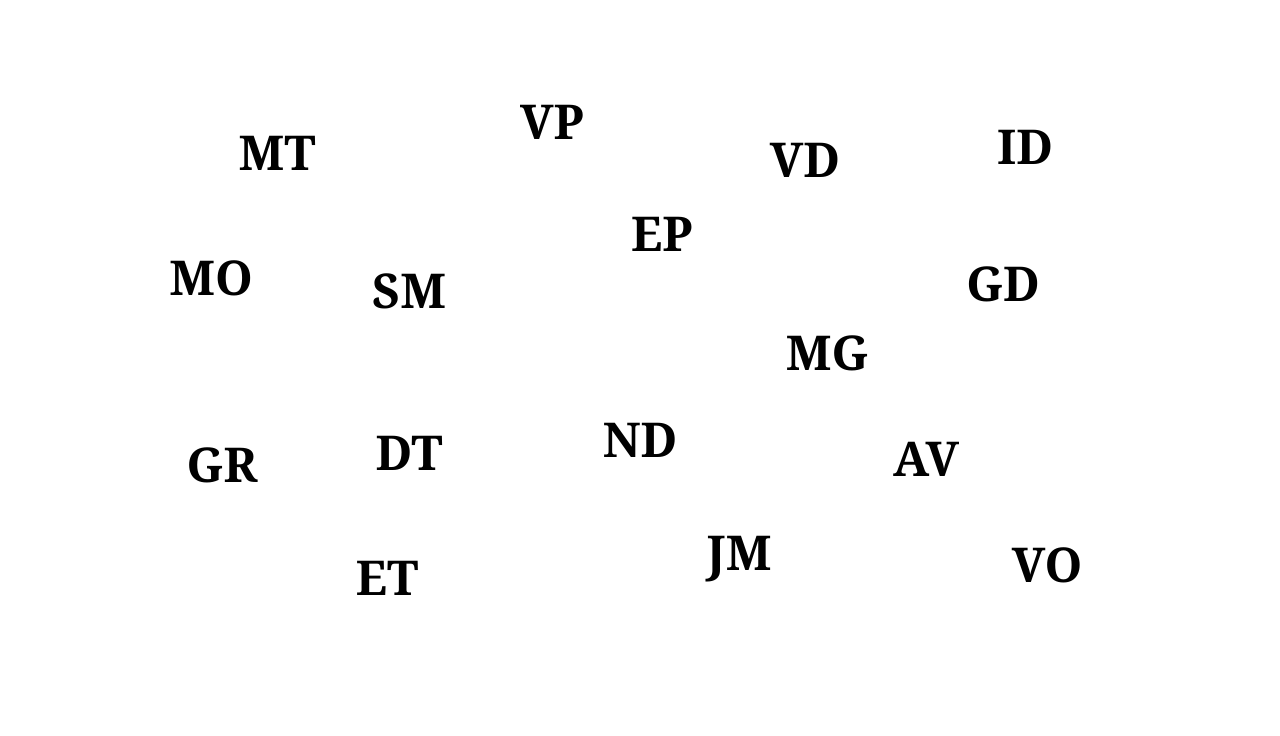
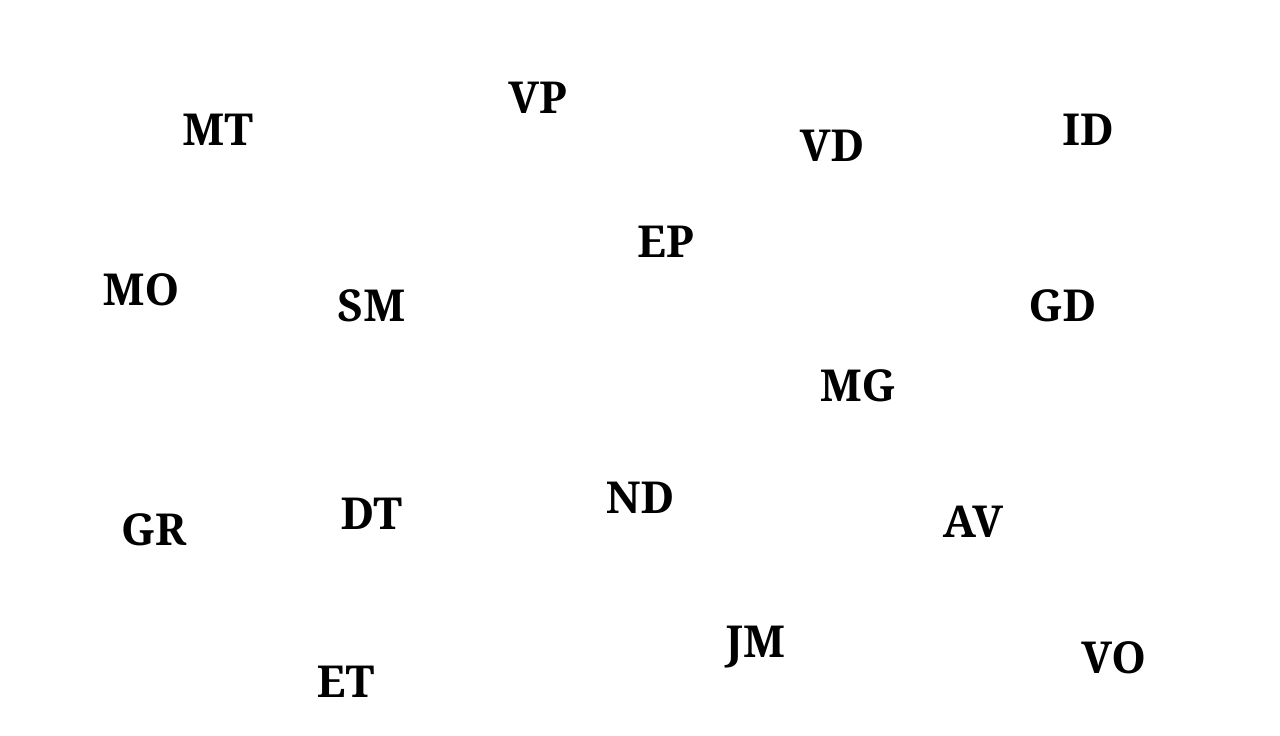
Before and after one commit to Anna579122/ovt, a plain HTML site: page index.html in a window 1280 px wide. Drawn offline with Linux system fonts and the light colour scheme; a web font is replaced by a local one.

Commit message:
Add files via upload

```diff
--- a/index.html
+++ b/index.html
@@ -1,18 +1,29 @@
 <!doctype html>
-<html lang="lv"><head><meta charset="utf-8"><meta name="viewport" content="width=device-width,initial-scale=1"><title>Profesijas</title><link rel="stylesheet" href="styles.css"></head>
-<body><main class="home"><a class="profession" style="left:17%;top:18%" href="mt.html">MT</a>
-<a class="profession" style="left:42%;top:13%" href="vp.html">VP</a>
-<a class="profession" style="left:65%;top:19%" href="vd.html">VD</a>
-<a class="profession" style="left:85%;top:17%" href="id.html">ID</a>
-<a class="profession" style="left:11%;top:38%" href="mo.html">MO</a>
-<a class="profession" style="left:29%;top:40%" href="sm.html">SM</a>
-<a class="profession" style="left:52%;top:31%" href="ep.html">EP</a>
-<a class="profession" style="left:83%;top:39%" href="gd.html">GD</a>
-<a class="profession" style="left:67%;top:50%" href="mg.html">MG</a>
-<a class="profession" style="left:12%;top:68%" href="gr.html">GR</a>
-<a class="profession" style="left:29%;top:66%" href="dt.html">DT</a>
-<a class="profession" style="left:50%;top:64%" href="nd.html">ND</a>
-<a class="profession" style="left:76%;top:67%" href="av.html">AV</a>
-<a class="profession" style="left:27%;top:86%" href="et.html">ET</a>
-<a class="profession" style="left:59%;top:82%" href="jm.html">JM</a>
-<a class="profession" style="left:87%;top:84%" href="vo.html">VO</a></main></body></html>
+<html lang="lv">
+<head>
+  <meta charset="utf-8">
+  <meta name="viewport" content="width=device-width, initial-scale=1">
+  <title>Profesiju izvēle</title>
+  <link rel="stylesheet" href="styles.css">
+</head>
+<body>
+  <main class="initials-page" aria-label="Profesiju izvēle">
+    <a class="initial" style="left:17%;top:16%" href="mt.html">MT</a>
+<a class="initial" style="left:42%;top:12%" href="vp.html">VP</a>
+<a class="initial" style="left:65%;top:18%" href="vd.html">VD</a>
+<a class="initial" style="left:85%;top:16%" href="id.html">ID</a>
+<a class="initial" style="left:11%;top:36%" href="mo.html">MO</a>
+<a class="initial" style="left:29%;top:38%" href="sm.html">SM</a>
+<a class="initial" style="left:52%;top:30%" href="ep.html">EP</a>
+<a class="initial" style="left:83%;top:38%" href="gd.html">GD</a>
+<a class="initial" style="left:67%;top:48%" href="mg.html">MG</a>
+<a class="initial" style="left:12%;top:66%" href="gr.html">GR</a>
+<a class="initial" style="left:29%;top:64%" href="dt.html">DT</a>
+<a class="initial" style="left:50%;top:62%" href="nd.html">ND</a>
+<a class="initial" style="left:76%;top:65%" href="av.html">AV</a>
+<a class="initial" style="left:27%;top:85%" href="et.html">ET</a>
+<a class="initial" style="left:59%;top:80%" href="jm.html">JM</a>
+<a class="initial" style="left:87%;top:82%" href="vo.html">VO</a>
+  </main>
+</body>
+</html>
--- a/styles.css
+++ b/styles.css
@@ -1,11 +1,27 @@
 @import url('https://fonts.googleapis.com/css2?family=Podkova:wght@400;500;600;700;800&display=swap');
-*{box-sizing:border-box}
-html,body{margin:0;min-height:100%;background:#fff;color:#000;font-family:'Podkova',Georgia,serif}
-a{color:#000;text-decoration:none}
-.home{position:relative;width:min(100%,1100px);height:min(78vh,760px);min-height:520px;margin:5vh auto}
-.profession{position:absolute;transform:translate(-50%,-50%);font-size:clamp(30px,4.5vw,48px);font-weight:800;line-height:1;padding:0}
-.profession:hover,.profession:focus-visible{text-decoration:underline;text-decoration-thickness:2px;text-underline-offset:5px;outline:none}
-.detail{min-height:100vh;position:relative;background:#fff}
-.back{position:absolute;top:22px;left:24px;font-size:26px;font-weight:700}
-.detail-code{position:absolute;top:50%;left:50%;transform:translate(-50%,-50%);font-size:clamp(70px,14vw,150px);font-weight:800}
-@media(max-width:600px){.home{height:70vh;min-height:460px;margin:8vh auto}.profession{font-size:clamp(25px,6vw,38px)}}
+* { box-sizing: border-box; }
+html, body { margin: 0; width: 100%; min-height: 100%; background: #fff; }
+body { font-family: 'Podkova', Georgia, serif; color: #000; }
+.initials-page {
+  position: relative;
+  width: 100%;
+  min-height: 100vh;
+  height: 100svh;
+  background: #fff;
+  overflow: hidden;
+}
+.initial {
+  position: absolute;
+  transform: translate(-50%, -50%);
+  color: #000;
+  font-size: clamp(25px, 3.5vw, 44px);
+  line-height: 1;
+  font-weight: 800;
+  text-decoration: none;
+  cursor: pointer;
+}
+.initial:hover, .initial:focus-visible {
+  text-decoration: underline;
+  text-underline-offset: 5px;
+  outline: none;
+}
```
Also changed, not shown: av.html (+15 -2 lines), dt.html (+15 -2 lines), ep.html (+15 -2 lines), et.html (+15 -2 lines), gd.html (+15 -2 lines), gr.html (+15 -2 lines), id.html (+15 -2 lines), jm.html (+15 -2 lines), mg.html (+15 -2 lines), mo.html (+15 -2 lines), mt.html (+15 -2 lines), nd.html (+15 -2 lines), sm.html (+15 -2 lines), vd.html (+15 -2 lines), 2 more files.
